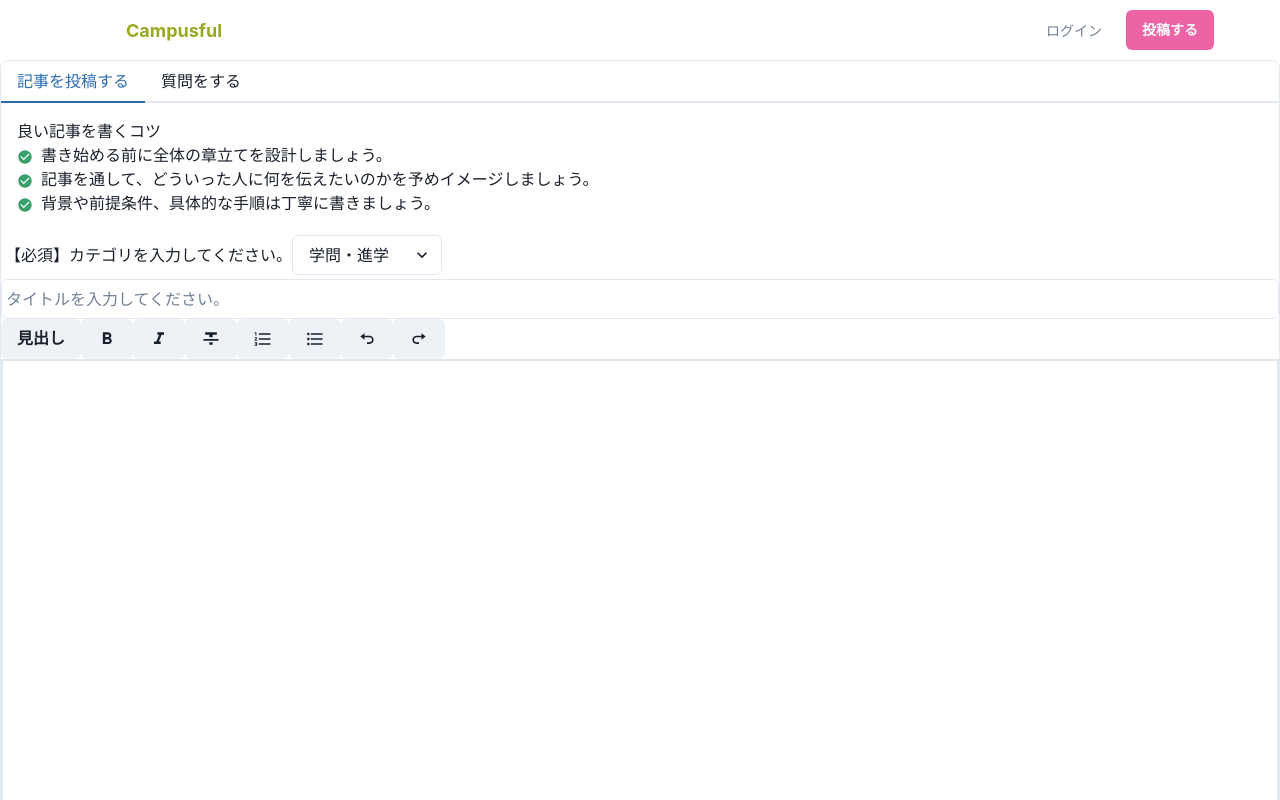
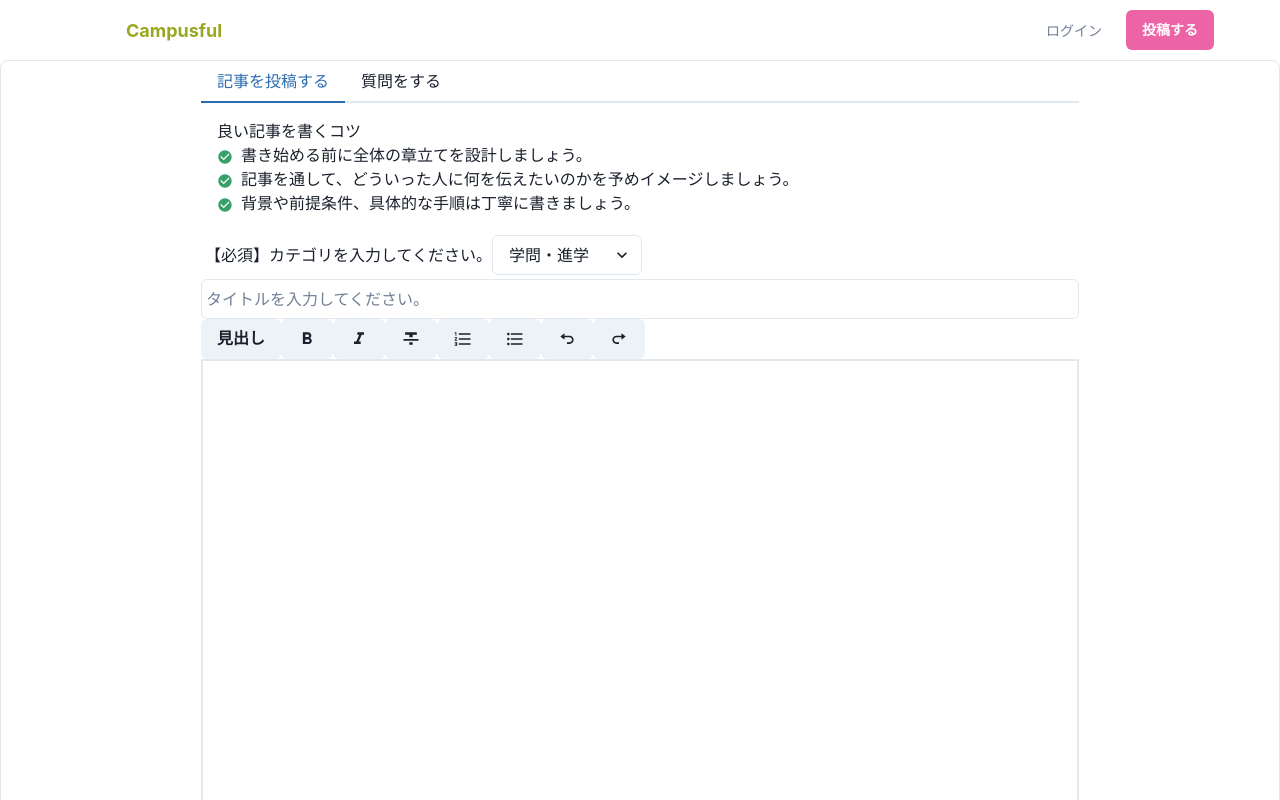
Before and after one commit to michiokoyama/campusful, a React (Create React App) app in the folder web/frontend/: page /articles/post in a window 1280 px wide. Shown: the top 800 px of the page. Built offline with nearby package versions, Linux system fonts and the light colour scheme.

Commit message:
Design: 記事投稿画面を中央寄せに変更する

```diff
--- a/web/frontend/src/components/common/Header.tsx
+++ b/web/frontend/src/components/common/Header.tsx
@@ -30,18 +30,17 @@ import {
   FiTrendingUp,
 } from 'react-icons/fi';
 import { IconType } from 'react-icons';
+import { headerMarginX } from '../../const'
 
 export const Header = () => {
   return <HeaderBase />
 }
 
-const leftMargin = '50px'
-
 const HeaderBase = () => {
   const { isOpen, onToggle, onClose } = useDisclosure();
 
   return (
-    <Box bg={'white'} px={{lg: '50px'}}>
+    <Box bg={'white'} px={{lg: headerMarginX}}>
       <Flex
         bg={useColorModeValue('white', 'gray.800')}
         color={useColorModeValue('gray.600', 'white')}
--- a/web/frontend/src/const/index.ts
+++ b/web/frontend/src/const/index.ts
@@ -1,3 +1,6 @@
 export const colors = {
   theme: '#98a820',
 }
+export const headerMarginX = '50px'
+export const mainContentsMarginX = '120px'
+export const postContentsMarginX = '200px'
--- a/web/frontend/src/pages/articles/post/routes/Post.tsx
+++ b/web/frontend/src/pages/articles/post/routes/Post.tsx
@@ -55,10 +55,17 @@ import {
 import { useCreateArticle} from "../hooks/useCreateArticle"
 import { ArticleType } from 'generated/graphql';
 import { IconType } from 'react-icons';
+import { postContentsMarginX } from '../../../../const'
 
 const PostBody = () => {
   return (
-    <Box maxW='xg' borderWidth='1px' borderRadius='lg' overflow='hidden'>
+    <Box
+      maxW='xg'
+      borderWidth='1px'
+      borderRadius='lg'
+      overflow='hidden'
+      px={{lg: postContentsMarginX}}
+    >
       <SelectArticleType />
       <SelectArticleCategory />
       <ArticleTitle />
--- a/web/frontend/src/pages/top/routes/Top.tsx
+++ b/web/frontend/src/pages/top/routes/Top.tsx
@@ -25,6 +25,7 @@ import { SidebarContent } from '../../../components/common/SideBar'
 import { SearchBox } from '../../../components/common/SearchBox';
 import { colors } from '../../../const'
 import { ArticleType, GetArticlesQuery } from 'generated/graphql';
+import { mainContentsMarginX } from '../../../const'
 
 export const Top = () => {
   return (
@@ -52,7 +53,7 @@ const MainContents = () => {
   const { isOpen, onToggle, onClose } = useDisclosure();
   const { data } = useArticleLists()
   return (<>
-    <Flex bg={'gray.100'} px={{lg: '120px'}}>
+    <Flex bg={'gray.100'} px={{lg: mainContentsMarginX}}>
       <Box w={{sm: '0px', md: '250px'}}>
         <SidebarContent
           onClose={() => onClose}
```
